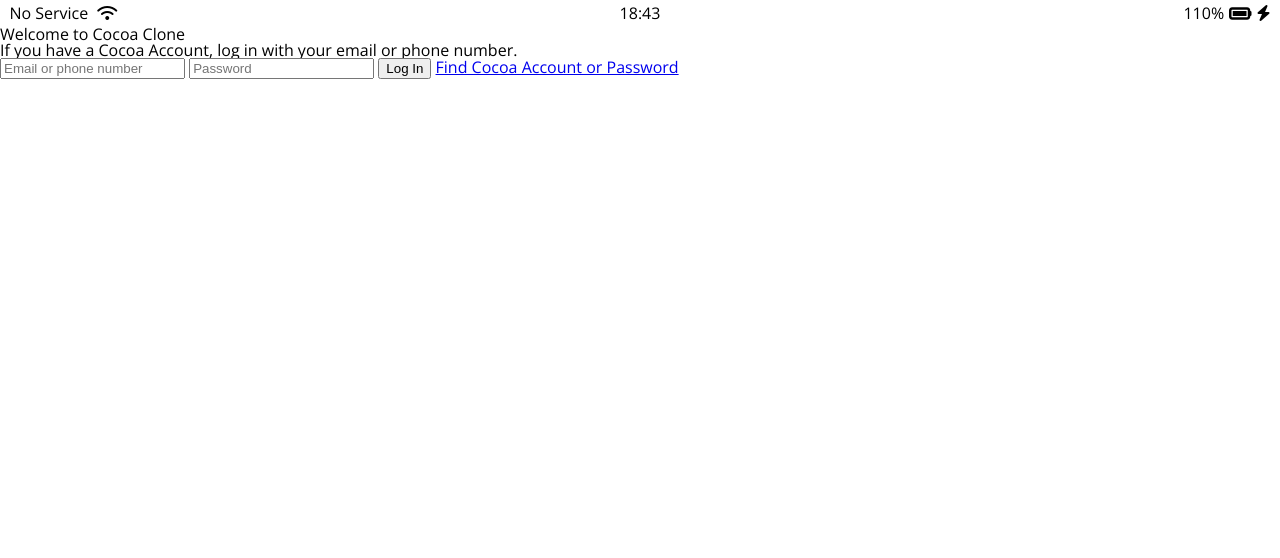
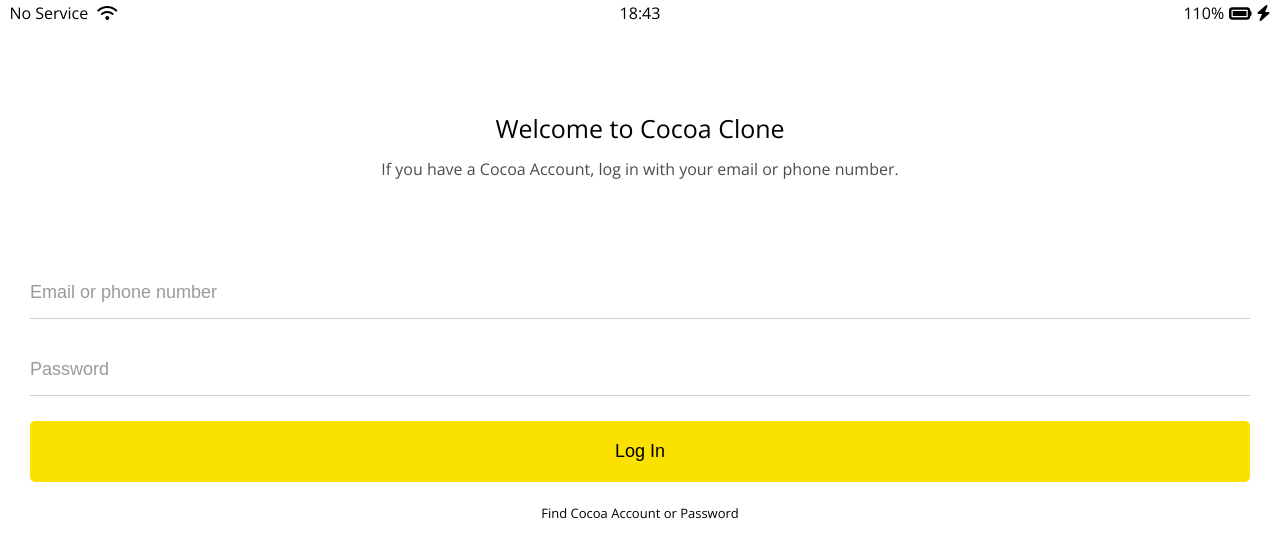
Before and after one commit to BlankSpace19/Cocoa-Clone-2021-05-28, a plain HTML site: page index.html in a window 1280 px wide. Drawn offline with nearby package versions, Linux system fonts and the light colour scheme.

Commit message:
Cocoa-Clone-06-02

```diff
--- a/css/reset.css
+++ b/css/reset.css
@@ -122,3 +122,7 @@ table {
   border-collapse: collapse;
   border-spacing: 0;
 }
+
+input:focus {
+  outline: none;
+}
--- a/css/styles.css
+++ b/css/styles.css
@@ -1,6 +1,65 @@
 @import url("https://fonts.googleapis.com/css2?family=Open+Sans:wght@400;600&display=swap");
 @import "reset.css";
+@import "variables.css";
 @import "status-bar.css";
 body {
-  font-family: 'Open Sans', sans-serif;
+  font-family: "Open Sans", sans-serif;
 }
+
+.welcome-header {
+  margin: 90px 0px;
+  text-align: center;
+  display: flex;
+  flex-direction: column;
+  align-items: center;
+}
+
+.welcome-header__title {
+  margin-bottom: 20px;
+  font-size: 25px;
+}
+
+.welcome-header__text {
+  width: 60%;
+  opacity: 0.7;
+}
+
+#login-form {
+  display: flex;
+  flex-direction: column;
+  margin: 0 30px;
+}
+
+#login-form input {
+  border: none;
+  padding: 15px 0;
+  font-size: 18px;
+  margin-bottom: 25px;
+}
+
+#login-form input:not([type="submit"]) {
+  border-bottom: 1px solid rgba(0, 0, 0, 0.2);
+  transition: border-color 0.3s ease-in-out;
+}
+
+#login-form input::placeholder {
+  color: rgba(0, 0, 0, 0.4);
+}
+
+#login-form input:focus {
+  border-color: var(--yellow);
+}
+
+#login-form input[type="submit"] {
+  background-color: var(--yellow);
+  cursor: pointer;
+  padding: 20px 0;
+  border-radius: 5px;
+}
+
+#login-form a {
+  text-align: center;
+  text-decoration: none;
+  color: inherit;
+  font-size: 13px;
+}
--- /dev/null
+++ b/css/variables.css
@@ -0,0 +1,3 @@
+:root {
+  --yellow: #fae100;
+}
```
